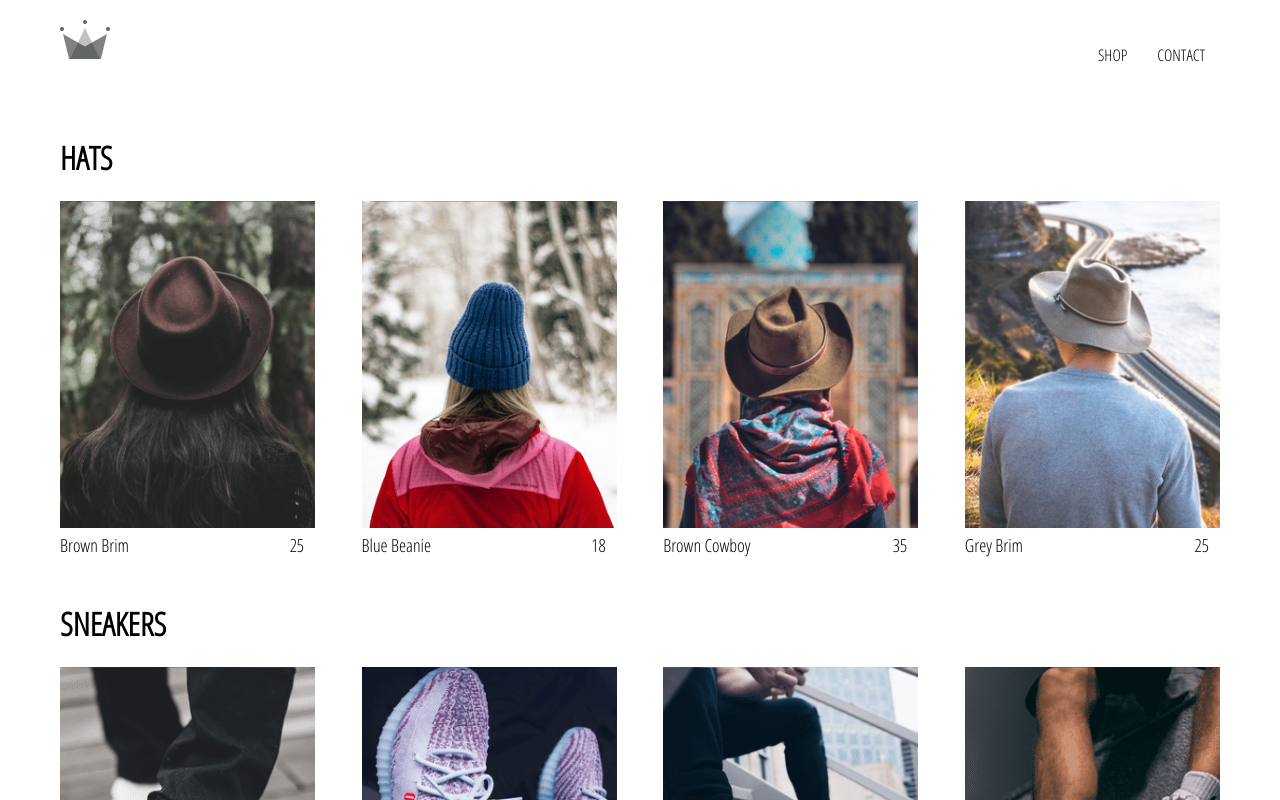
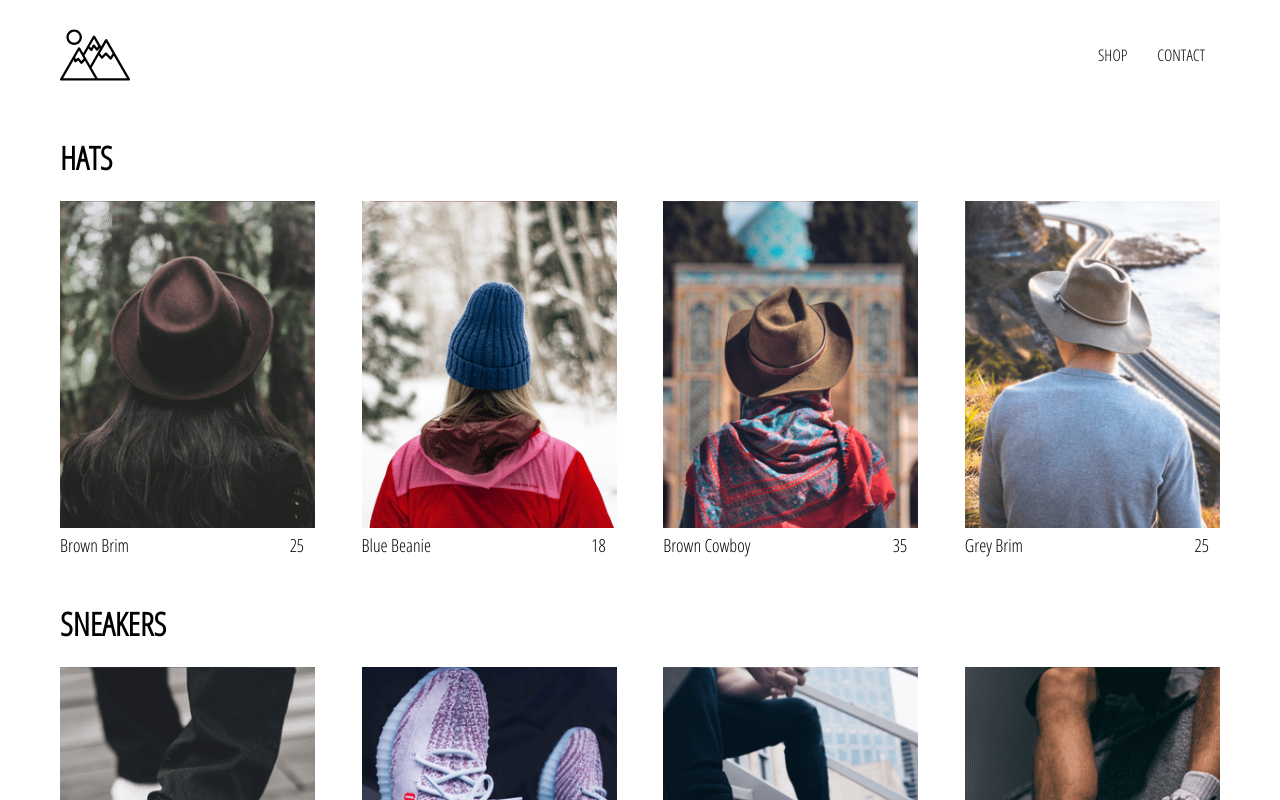
Before and after one commit to gskll/alpine, a React (Create React App) app: page /shop in a window 1280 px wide. Shown: the top 800 px of the page. Built offline with nearby package versions, Linux system fonts and the light colour scheme.

Commit message:
feat: swap crown logo for alpine mountain

```diff
--- a/src/components/header/header.component.js
+++ b/src/components/header/header.component.js
@@ -1,13 +1,14 @@
 import React from "react";
 import { Link } from "react-router-dom";
 
-import { ReactComponent as Logo } from "../../assets/crown.svg";
+// import { ReactComponent as Logo } from "../../assets/crown.svg";
+import { ReactComponent as Logo } from "../../assets/alpine.svg";
 import "./header.styles.scss";
 
 const Header = () => (
   <div className="header">
     <Link to="/">
-      <Logo className="logo" />
+      <Logo className="logo" width="70px" />
     </Link>
     <div className="options">
       <Link className="option" to="/shop">
```
